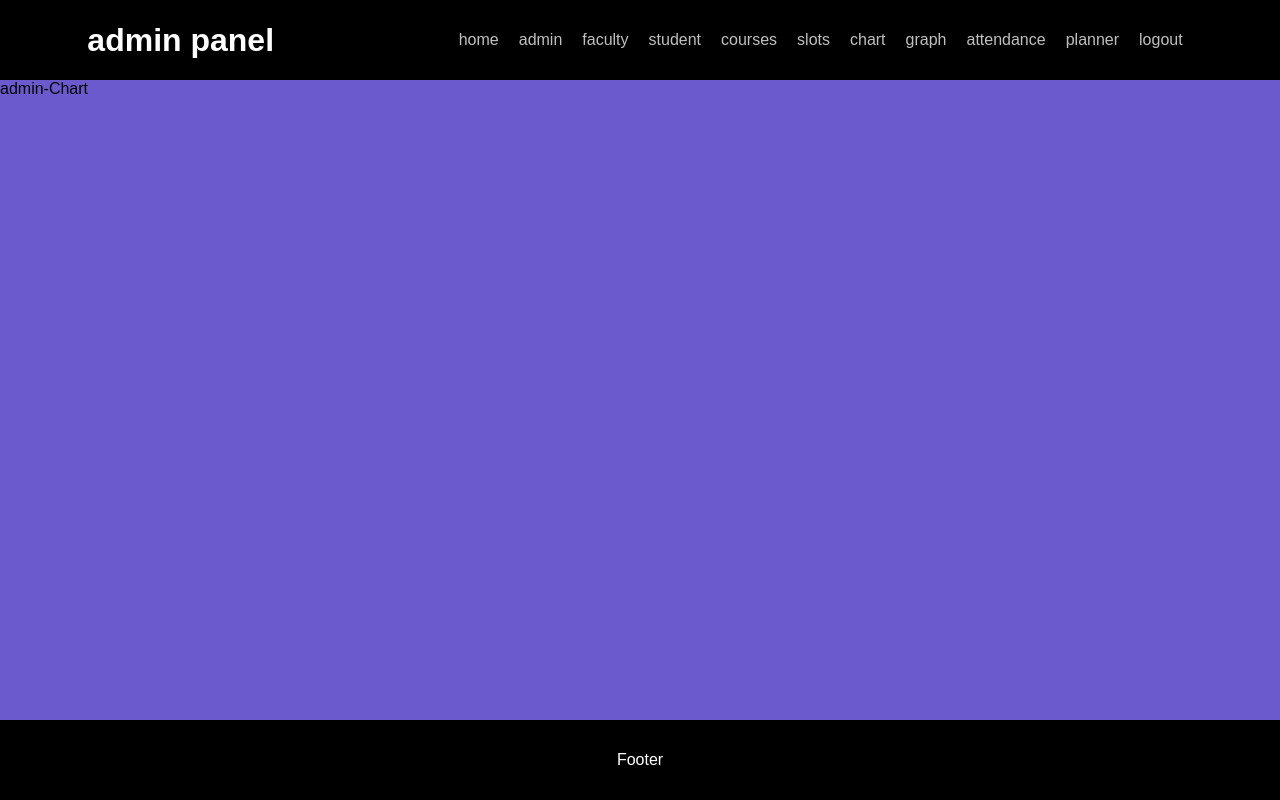
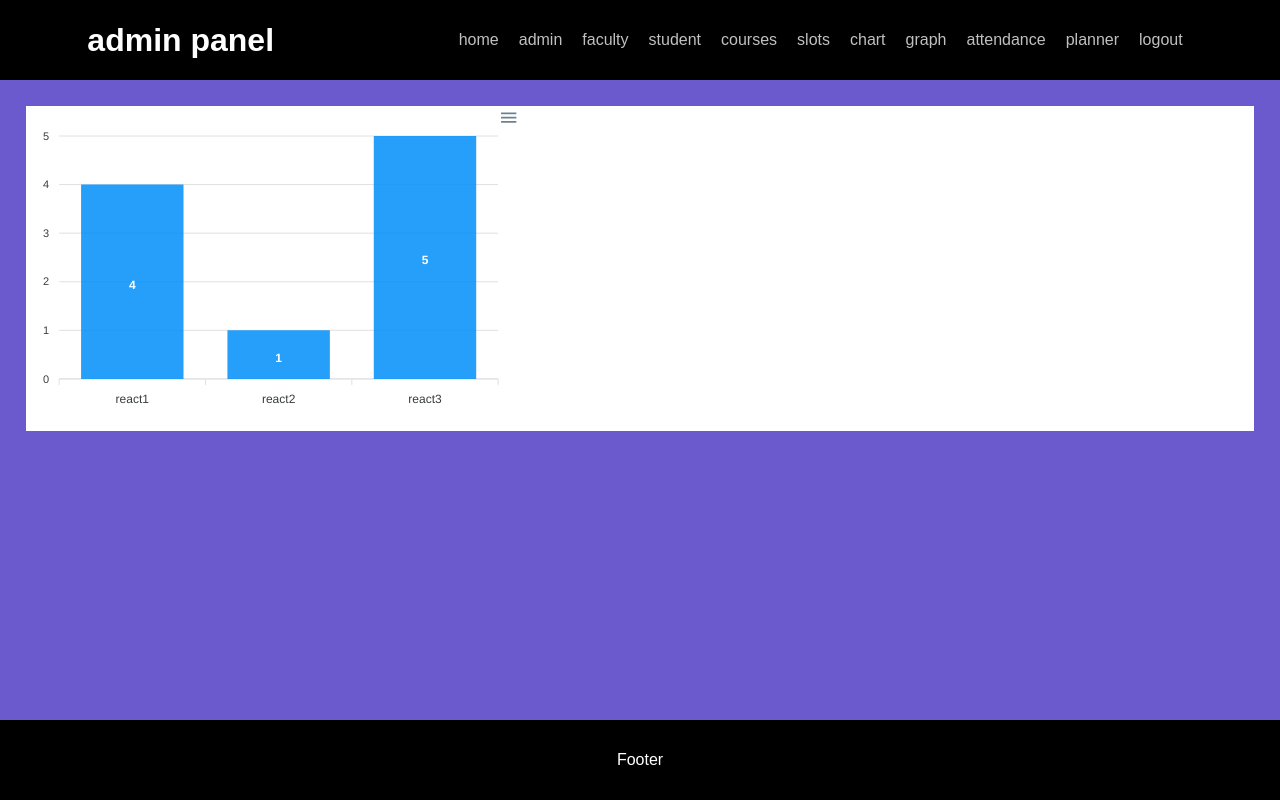
Before and after one commit to radhe212221/lms, a React (Create React App) app: page /admin/Chart in a window 1280 px wide. Built offline with nearby package versions, Linux system fonts and the light colour scheme.

Commit message:
added chart

```diff
--- a/src/admin/Chart.js
+++ b/src/admin/Chart.js
@@ -1,7 +1,13 @@
 import React from 'react'
-
+import { useSelector } from 'react-redux'
+import ChartComp from '../comp/Chart'
+import { chart1 } from '../utils'
 export default function Chart() {
+  const state = useSelector(s => s)
+  const data = chart1(state)
   return (
-    <div>admin-Chart</div>
+    <div>
+      <ChartComp data={data} />
+    </div>
   )
 }
--- a/src/admin/Graph.js
+++ b/src/admin/Graph.js
@@ -1,7 +1,13 @@
 import React from 'react'
-
+import { useSelector } from 'react-redux'
+import ChartComp from '../comp/Chart'
+import { chart2 } from '../utils'
 export default function Graph() {
+  const state = useSelector(s => s)
+  const data = chart2(state)
   return (
-    <div>admin-Graph</div>
+    <div>
+      <ChartComp data={data} />
+    </div>
   )
 }
--- a/src/comp/Chart.js
+++ b/src/comp/Chart.js
@@ -0,0 +1,44 @@
+import React, { Component } from "react";
+import Chart from "react-apexcharts";
+
+class App extends Component {
+    constructor(props) {
+        super(props);
+
+        this.state = {
+            options: {
+                chart: {
+                    id: "basic-bar"
+                },
+                xaxis: {
+                    categories: this.props?.data?.labels || []
+                }
+            },
+            series: [
+                {
+                    name: "series-1",
+                    data: this.props?.data?.count || []
+                }
+            ]
+        };
+    }
+
+    render() {
+        return (
+            <div className="chart">
+                <div className="row">
+                    <div className="mixed-chart">
+                        <Chart
+                            options={this.state.options}
+                            series={this.state.series}
+                            type="bar"
+                            width="500"
+                        />
+                    </div>
+                </div>
+            </div>
+        );
+    }
+}
+
+export default App;
--- a/src/style.css
+++ b/src/style.css
@@ -48,7 +48,8 @@ footer
 
 .container
 {
-    min-height: 80vh;
+    height: 80vh;
+    overflow: auto;
 }
 
 
@@ -124,3 +125,11 @@ thead{
     height: 60vh;
     overflow: auto;
 }
+
+/* chart starts */
+.chart
+{
+    background-color: white;
+    margin:2%;
+}
+/* chart ends */
--- a/src/utils/index.js
+++ b/src/utils/index.js
@@ -4,3 +4,21 @@ export function login(data, ob) {
 export function getUserData(data, ob) {
     return login(data, ob) ? data?.find(x => x.email === ob.email && x.password === ob.password) : null
 }
+
+
+export function chart1(state) {
+    const courses = state?.courses?.map(x => x.name)
+    const count = courses?.map(x => state?.student?.filter(y => y?.course === x).length || 0)
+    return {
+        labels: courses,
+        count
+    }
+}
+export function chart2(state) {
+    const courses = state?.courses?.map(x => x.name)
+    const count = state?.courses?.map(x=>x.days)
+    return {
+        labels: courses,
+        count
+    }
+}
```
